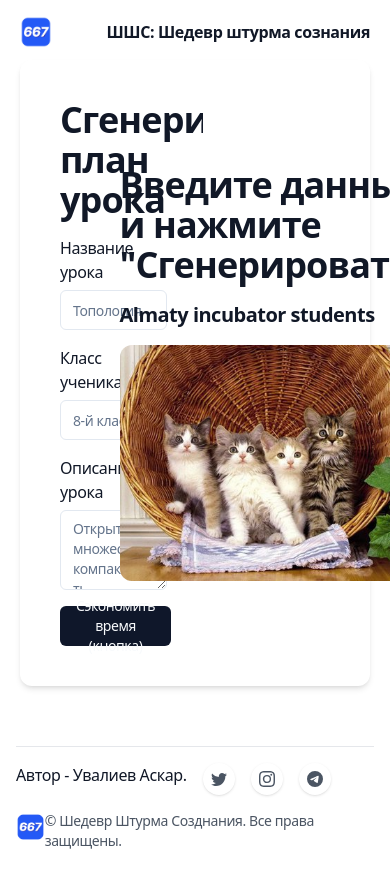
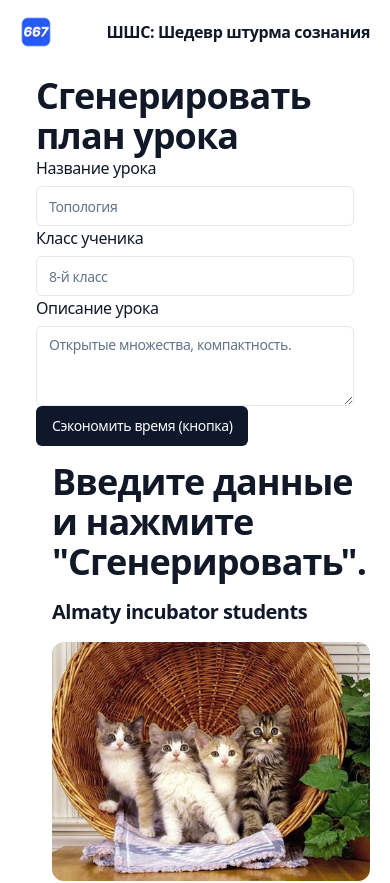
Before and after one commit to uvaliyev/masterpiece-mind-storming, a Next.js app in the folder client/: page /iloveyou in a window 390 px wide. Shown: the top 883 px of the page. Built offline with nearby package versions, Linux system fonts and the light colour scheme.

Commit message:
add resp mobile

```diff
--- a/client/app/about/page.tsx
+++ b/client/app/about/page.tsx
@@ -15,7 +15,7 @@ const Faq = () => {
         },
         {
             question: 'Как можно связатсья с разработчком?',
-            answer: 'По телеграмму, <a href="@uvaliyev_a" title="" class="text-blue-600 transition-all duration-200 hover:underline">https://t.me/uvaliyev_a</a>.',
+            answer: 'Через телеграмм, <a href="@uvaliyev_a" title="" class="text-blue-600 transition-all duration-200 hover:underline">@uvaliyev_a</a>.',
             open: false
         }
     ]);
--- a/client/app/iloveyou/page.tsx
+++ b/client/app/iloveyou/page.tsx
@@ -54,8 +54,8 @@ const Page = () => {
 
     return (
         <>
-            <div className="grid grid-cols-10 rounded-xl shadow-md p-5 gap-4">
-                <div className="col-span-5 rounded-3xl bg-white p-5 space-y-4">
+            <div className="flex flex-col md:flex-row justify-center items-center space-y-4 md:space-y-0 space-x-8 mx-auto max-w-4xl p-4">
+                <div className="w-full md:w-2/5 md:items-center">
                     <h1 className="scroll-m-20 text-4xl font-bold tracking-tight lg:text-4xl">
                         Сгенерировать план урока
                     </h1>
@@ -74,7 +74,7 @@ const Page = () => {
 
                     <Button onClick={handleSubmit} >{isLoading ? 'Генерируем...' : 'Сэкономить время (кнопка)'}</Button> {/* Escaped the quotes */}
                 </div>
-                <div className="col-span-5 rounded-3xl bg-white p-5 flex flex-col items-center justify-center">
+                <div className="w-full md:w-3/5">
                     <div className='space-y-4'>
                         {isLoading ? (
                             <>
```
